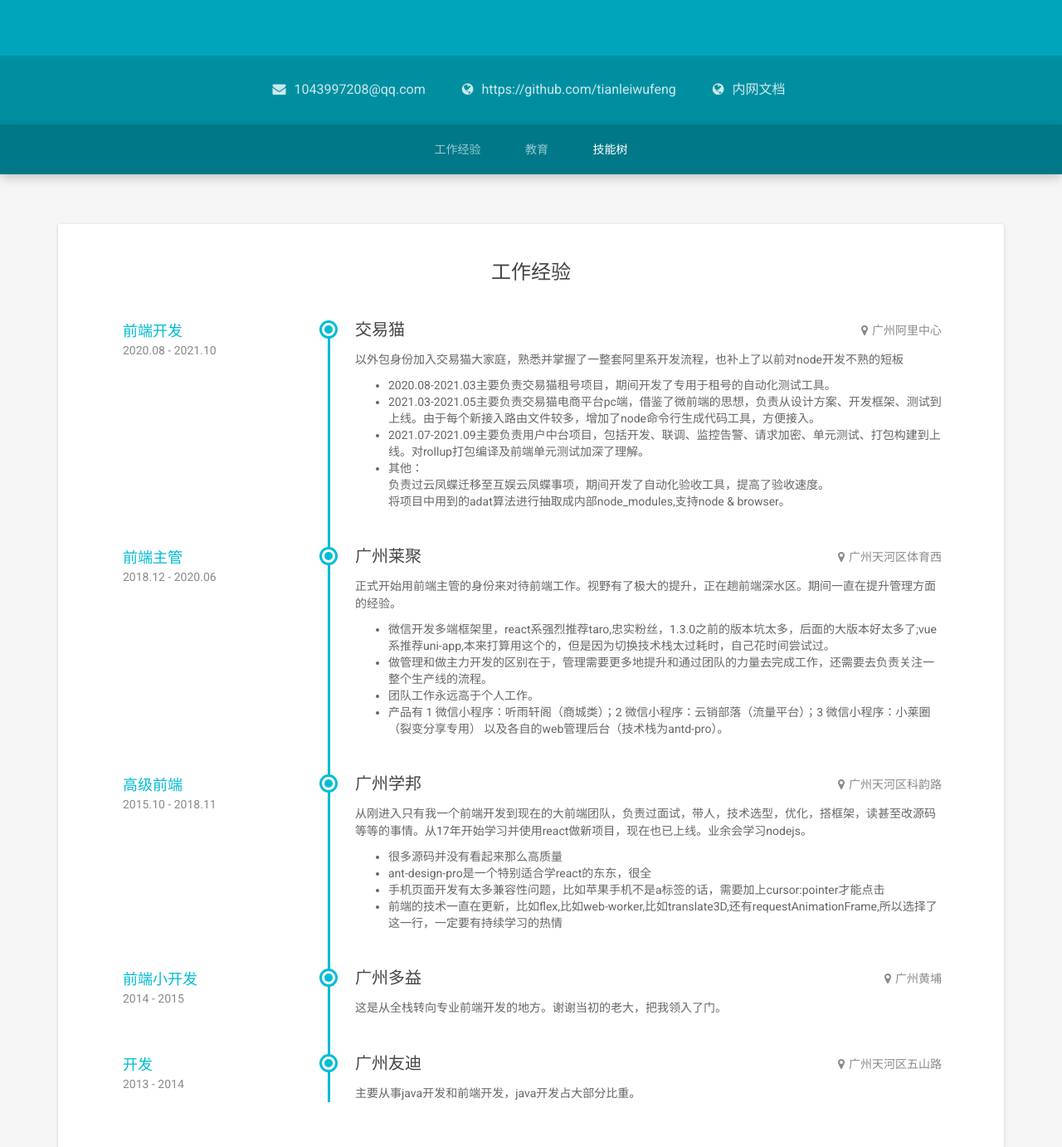
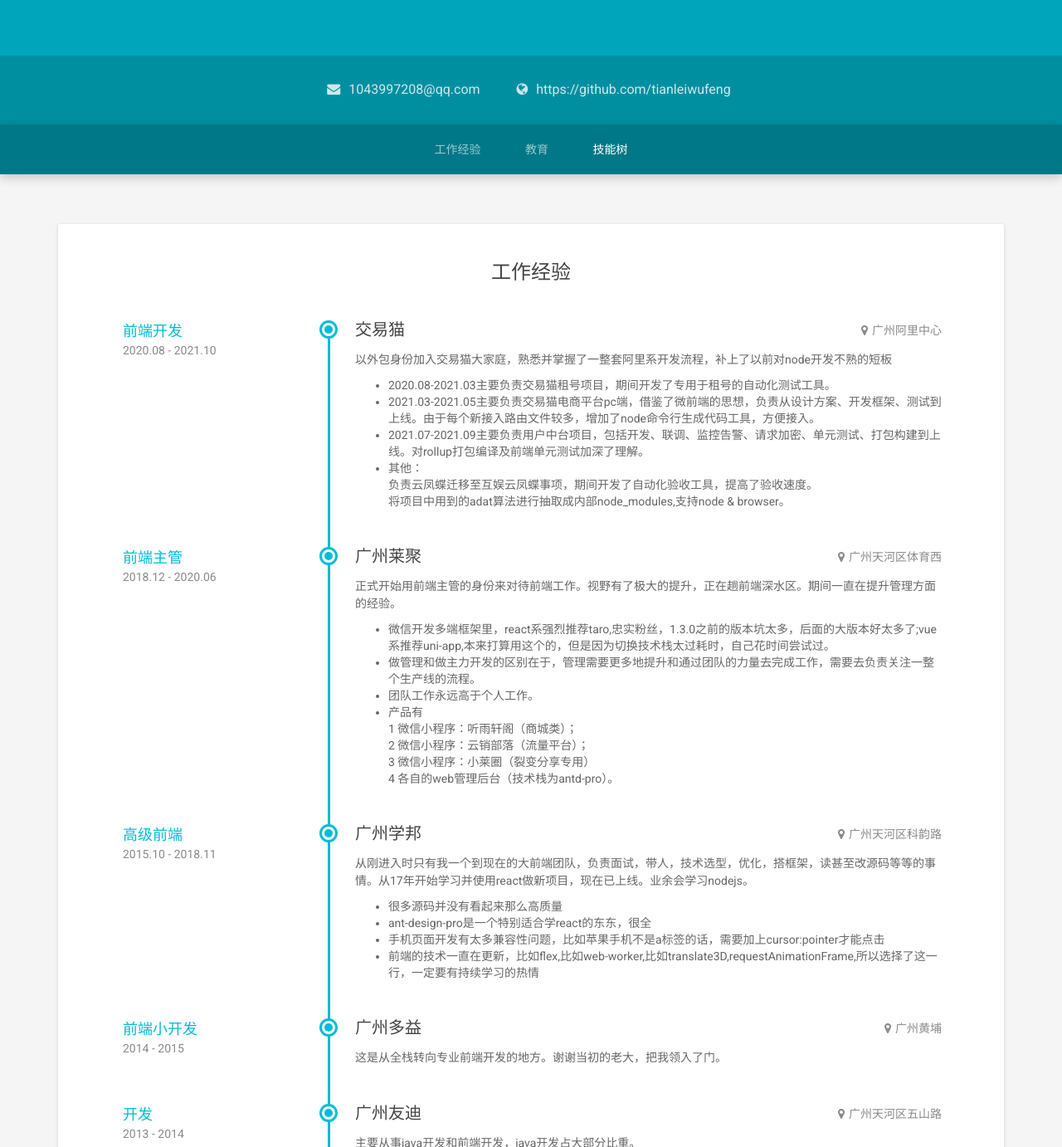
Before and after one commit to tianleiwufeng/tianleiwufeng.github.io, a plain HTML site: page resume.html in a window 1280 px wide. Shown: the part 696-2078 px from the top of the page at 83% size. Drawn offline with Linux system fonts and the light colour scheme.

Commit message:
Update resume.html

```diff
--- a/resume.html
+++ b/resume.html
@@ -85,12 +85,6 @@
                 >https://github.com/tianleiwufeng</a
               >
             </li>
-            <li class="website">
-              <i class="fa fa-globe"></i
-              ><a href="https://yuque.antfin-inc.com/wb-xss794797/kpm7f8" target="_blank"
-                >内网文档</a
-              >
-            </li>
           </ul>
         </div>
         <!--//container-->
@@ -134,7 +128,7 @@
             <!--//job-meta-->
             <div class="job-desc">
               <p>
-                以外包身份加入交易猫大家庭，熟悉并掌握了一整套阿里系开发流程，也补上了以前对node开发不熟的短板
+                以外包身份加入交易猫大家庭，熟悉并掌握了一整套阿里系开发流程，补上了以前对node开发不熟的短板
               </p>
               <ul>
                 <li>
@@ -148,7 +142,7 @@
                 </li>
                 <li>
                   其他：<br/>
-                  负责过云凤蝶迁移至互娱云凤蝶事项，期间开发了自动化验收工具，提高了验收速度。<br/>
+                  负责云凤蝶迁移至互娱云凤蝶事项，期间开发了自动化验收工具，提高了验收速度。<br/>
                   将项目中用到的adat算法进行抽取成内部node_modules,支持node & browser。
                 </li>
               </ul>
@@ -177,14 +171,14 @@
                   微信开发多端框架里，react系强烈推荐taro,忠实粉丝，1.3.0之前的版本坑太多，后面的大版本好太多了;vue系推荐uni-app,本来打算用这个的，但是因为切换技术栈太过耗时，自己花时间尝试过。
                 </li>
                 <li>
-                  做管理和做主力开发的区别在于，管理需要更多地提升和通过团队的力量去完成工作，还需要去负责关注一整个生产线的流程。
+                  做管理和做主力开发的区别在于，管理需要更多地提升和通过团队的力量去完成工作，需要去负责关注一整个生产线的流程。
                 </li>
                 <li>团队工作永远高于个人工作。</li>
                 <li>
-                  产品有 1 微信小程序：听雨轩阁（商城类）；2
-                  微信小程序：云销部落（流量平台）；3
-                  微信小程序：小莱圈（裂变分享专用）
-                  以及各自的web管理后台（技术栈为antd-pro）。
+                  产品有<br/> 1 微信小程序：听雨轩阁（商城类）；<br/>2
+                  微信小程序：云销部落（流量平台）；<br/>3
+                  微信小程序：小莱圈（裂变分享专用）<br/>4
+                  各自的web管理后台（技术栈为antd-pro）。
                 </li>
               </ul>
             </div>
@@ -206,7 +200,7 @@
             <!--//job-meta-->
             <div class="job-desc">
               <p>
-                从刚进入只有我一个前端开发到现在的大前端团队，负责过面试，带人，技术选型，优化，搭框架，读甚至改源码等等的事情。从17年开始学习并使用react做新项目，现在也已上线。业余会学习nodejs。
+                从刚进入时只有我一个到现在的大前端团队，负责面试，带人，技术选型，优化，搭框架，读甚至改源码等等的事情。从17年开始学习并使用react做新项目，现在已上线。业余会学习nodejs。
               </p>
               <ul>
                 <li>很多源码并没有看起来那么高质量</li>
@@ -215,7 +209,7 @@
                   手机页面开发有太多兼容性问题，比如苹果手机不是a标签的话，需要加上cursor:pointer才能点击
                 </li>
                 <li>
-                  前端的技术一直在更新，比如flex,比如web-worker,比如translate3D,还有requestAnimationFrame,所以选择了这一行，一定要有持续学习的热情
+                  前端的技术一直在更新，比如flex,比如web-worker,比如translate3D,requestAnimationFrame,所以选择了这一行，一定要有持续学习的热情
                 </li>
               </ul>
             </div>
```
